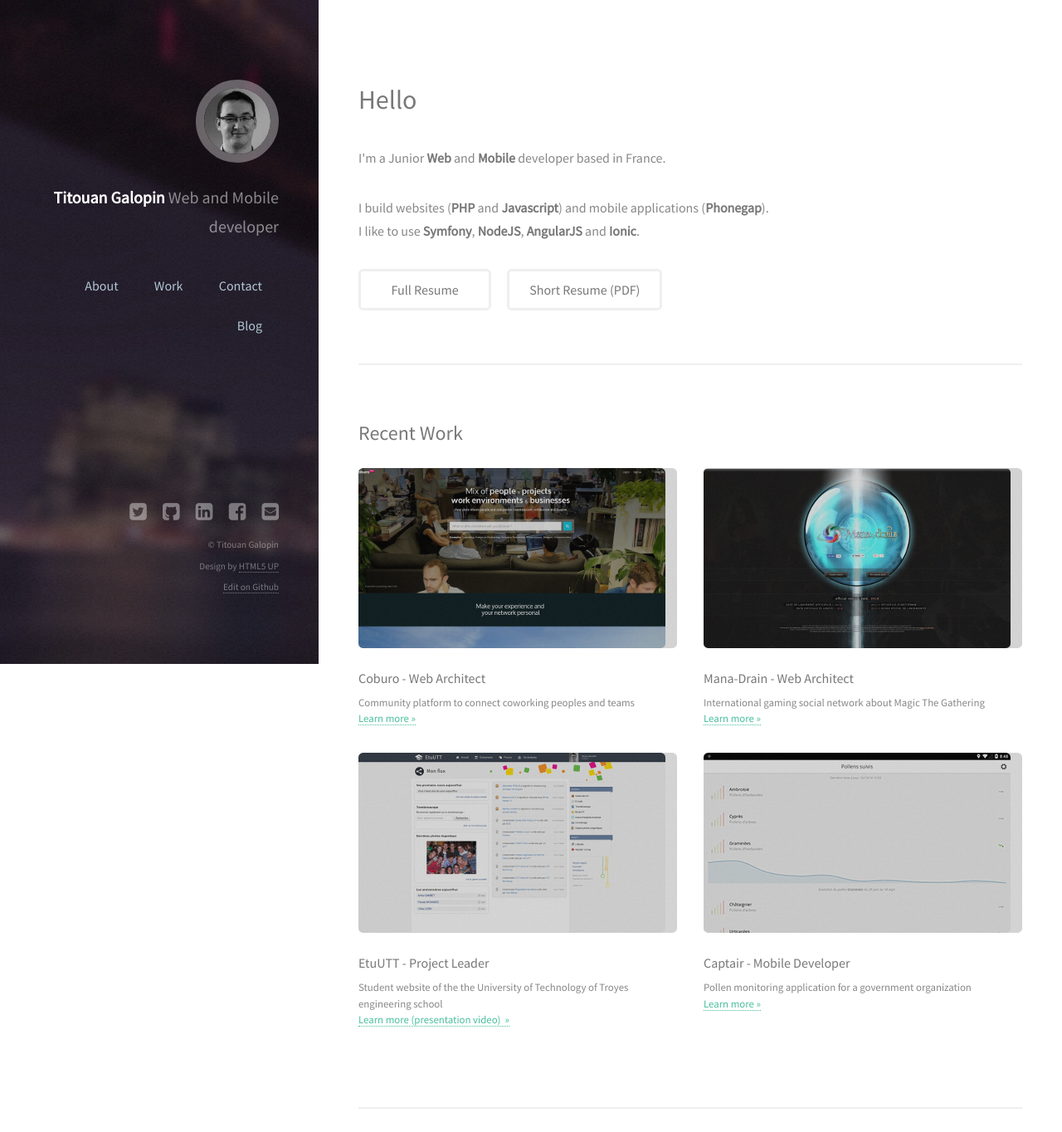
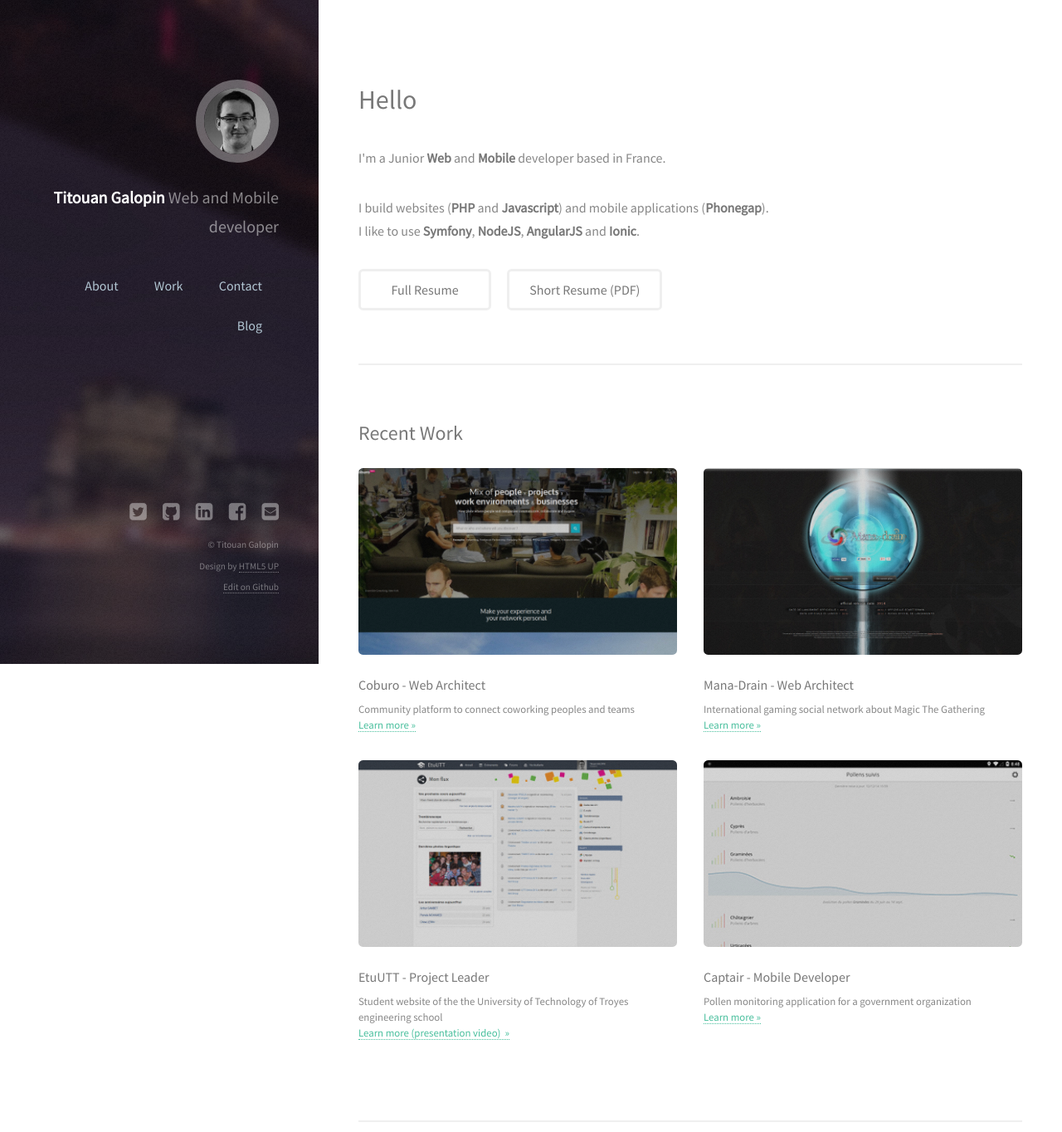
Before and after one commit to tgalopin-archive/titouangalopin.com, a PHP site: template views/index.html.twig in a window 1280 px wide. Shown: the top 1364 px of the page at 83% size. Run offline with PHP 8.4, Linux system fonts and the light colour scheme; the template is opened without the code that fills it, so the values that code supplies are empty; some libraries are stand-ins or nearby versions.

Commit message:
Working on new post and update home

```diff
--- a/views/index.html.twig
+++ b/views/index.html.twig
@@ -61,7 +61,7 @@
         <div class="row">
             <article class="6u 12u$(xsmall) work-item">
                 <a href="http://coburo.com" class="image fit thumb" target="_blank" title="Visit coburo.com">
-                    <img src="/images/coburo.jpg" alt="Coburo" style="width: 370px; height: 217px" />
+                    <img src="/images/coburo.jpg" alt="Coburo" />
                 </a>
                 <h3>
                     Coburo - Web Architect
@@ -76,7 +76,7 @@
 
             <article class="6u$ 12u$(xsmall) work-item">
                 <a href="http://mana-drain.net" class="image fit thumb" target="_blank" title="Visit mana-drain.net">
-                    <img src="/images/manadrain.jpg" alt="Mana-Drain" style="width: 370px; height: 217px" />
+                    <img src="/images/manadrain.jpg" alt="Mana-Drain" />
                 </a>
                 <h3>
                     Mana-Drain - Web Architect
@@ -91,7 +91,7 @@
 
             <article class="6u 12u$(xsmall) work-item">
                 <a href="https://etu.utt.fr" class="image fit thumb" target="_blank" title="Visit etu.utt.fr">
-                    <img src="/images/etuutt.jpg" alt="EtuUTT" style="width: 370px; height: 217px" />
+                    <img src="/images/etuutt.jpg" alt="EtuUTT" />
                 </a>
                 <h3>
                     EtuUTT - Project Leader
@@ -107,7 +107,7 @@
             <article class="6u 12u$(xsmall) work-item">
                 <a href="https://play.google.com/store/apps/details?id=com.ademis.captair_bretagne"
                    class="image fit thumb" target="_blank" title="Visit Google Play application">
-                    <img src="/images/captair.jpg" alt="Captair" style="width: 370px; height: 217px" />
+                    <img src="/images/captair.jpg" alt="Captair" />
                 </a>
                 <h3>
                     Captair - Mobile Developer
```
